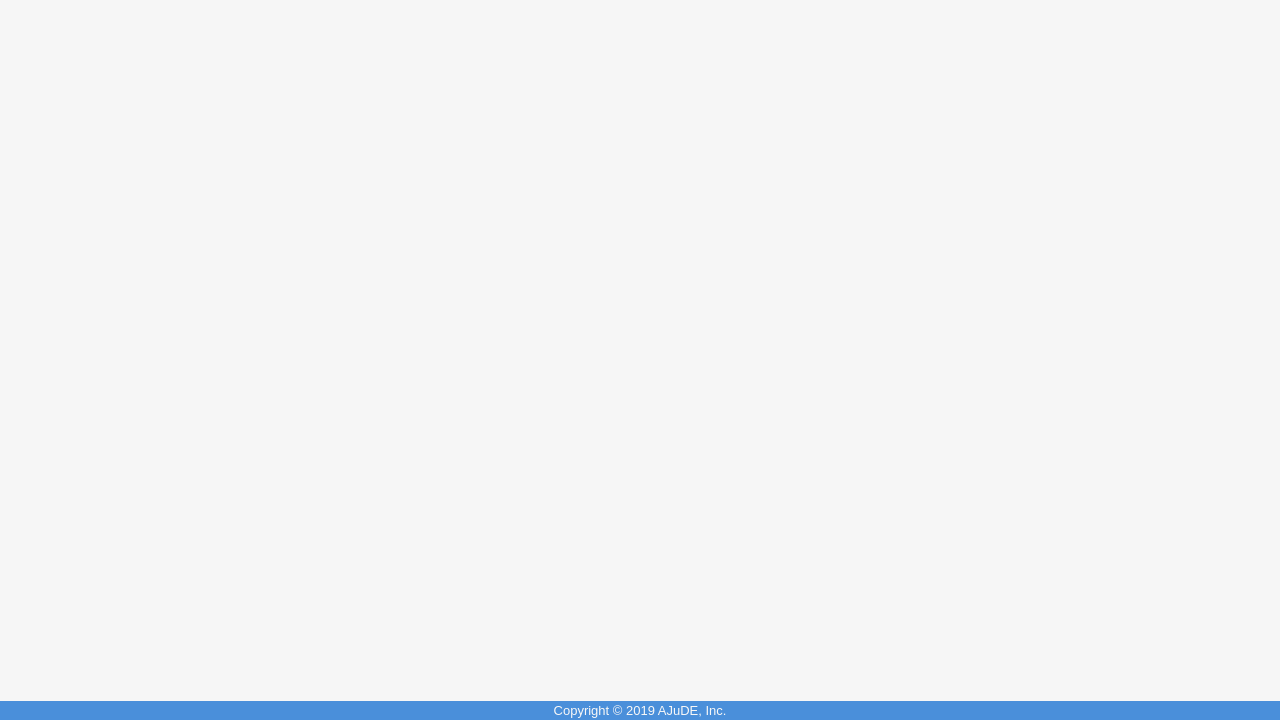
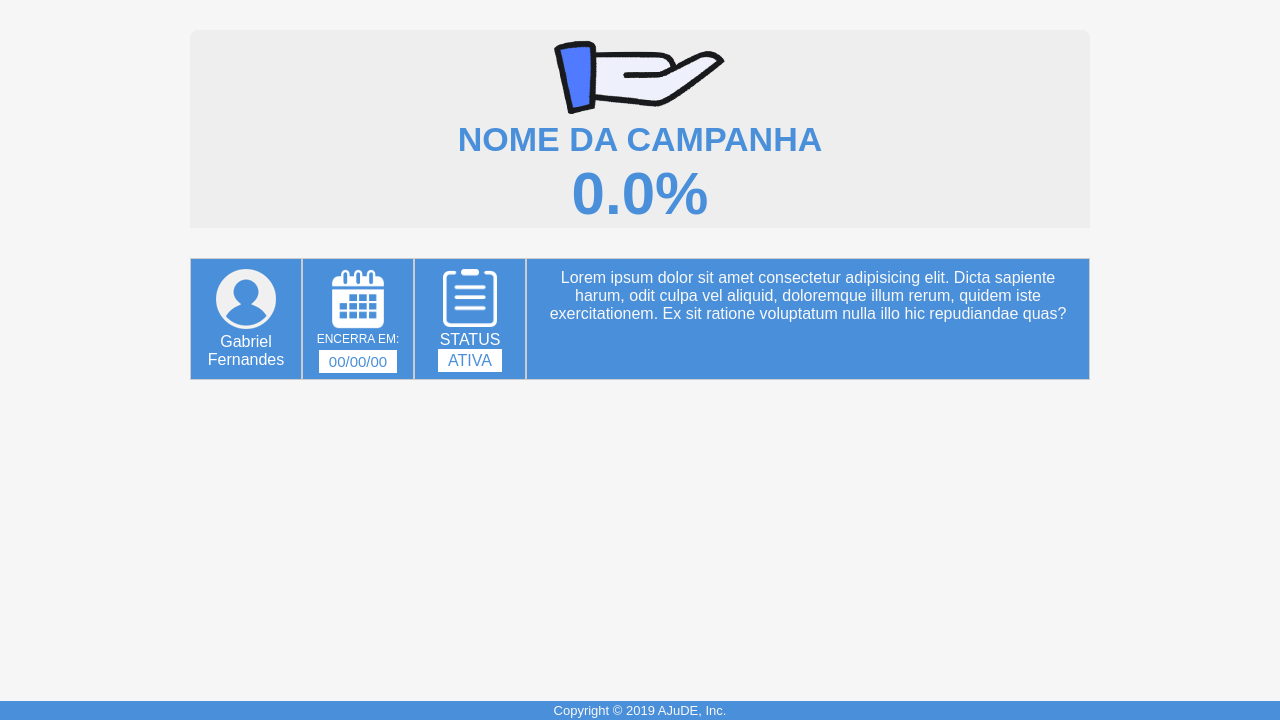
Before and after one commit to joaobnd/frontend-psoft, a PHP site: page /views/campaign.html in a window 1280 px wide. Shown: the part 80-800 px from the top of the page. Run offline with PHP 8.4, Linux system fonts and the light colour scheme.

Commit message:
50% da parte visual da us4 completa

```diff
--- a/services/campaignService.js
+++ b/services/campaignService.js
@@ -1,5 +1,36 @@
 window.onload = () => {
-    let $hash = location.hash;
+    let $container = document.querySelector('#container-list');
+    let $hash = location.hash.split('#')[1];
 
-    alert($hash);
+    // if ($hash == '' || $hash == null) {
+    //     window.location.href = 'index.html';
+    // }
+
+    // fetch('http://localhost:8080/v1/api/campaigns?url=' + $hash, {
+    //     method: 'GET',
+    //     headers: {
+    //         'Access-Control-Allow-Origin': '*',
+    //         'Content-Type': 'application/json; charset=utf-8',
+    //         'Authorization': 'Bearer ' + localStorage.getItem('token')
+    //     }
+    // })
+    // .then(response => {
+    //     if(!response.ok) {
+    //         window.location.href = 'index.html';
+    //     }
+    //     return response.text();
+    // })
+    // .then(data => {
+
+    // })
+    // .catch(() => {
+    //     window.location.href = 'index.html';
+    // });
 };
+
+/**
+ * Cria os elementos graficos que representam a campanha
+ */
+function createElements() {
+
+}
--- a/services/newPasswordService.js
+++ b/services/newPasswordService.js
@@ -55,9 +55,7 @@ function changePassword(token, newPassword) {
         window.location.href = 'login.html';
     })
     .catch(() => {
-        alert(token);
         alert('Ocorreu um erro com o servidor, tente novamente mais tarde!');
-
     });
 };
 
--- a/styles/campaigns.css
+++ b/styles/campaigns.css
@@ -1,3 +1,5 @@
+/* ALL FILES */
+
 * {
     margin: 0;
     padding: 0;
@@ -81,6 +83,8 @@ h2 {
     width: 100%;
 }
 
+/* SEARCH CAMPAIGN */
+
 #container-campaigns {
     margin: 30px 0% 25px 0%;
     text-align: center;
@@ -154,8 +158,6 @@ h2 {
     color: #444;
 }
 
-
-
 footer {
     padding: 2px 0;
     background-color: #4a8fda;
@@ -181,3 +183,120 @@ footer {
 #profile-btn img{
     height: 42px;
 }
+
+/* CAMPAIGN */
+
+#campaign-header {
+    background-color: #EEE;
+    width: 900px;
+    margin: 30px auto;
+    display: block;
+    border-top-left-radius: 8px;
+    border-top-right-radius: 8px;
+}
+
+#campaign-header img{
+    margin: 0 auto;
+    display: block;
+}
+
+#campaign-header h3{
+    color: #4a8fda;
+    margin: 0 auto;
+    text-align: center;
+    font-size: 34px;
+    font-weight: bold;
+}
+
+#campaign-header span{
+    color: #4a8fda;
+    font-size: 60px;
+    text-align: center;
+    display: block;
+    font-weight: bold;
+}
+
+
+#container-list {
+    background-color: #4a8fda;
+    width: 900px;
+    margin: 30px auto;
+    display: block;
+    border-bottom-left-radius: 8px;
+    border-bottom-right-radius: 8px;
+}
+
+#container-list div{
+    background-color: #4a8fda;
+    float: left;
+    width: 33,3%;
+    height: 100px;
+    border: 1px solid #CCC;
+    padding: 10px;
+    box-sizing: content-box;
+}
+
+#owner-div {
+    width: 90px;
+    padding: 20px 20px;
+    text-align: center;
+    color: #FFF;
+}
+
+#owner-div a {
+    text-decoration: none;
+    color: #FFF;
+}
+
+#deadline-div {
+    width: 90px;
+    padding: 20px 5px;
+    text-align: center;
+    color: #FFF;
+    font-size: 12px;
+}
+
+#deadline-div p{
+    margin-bottom: 7px;
+}
+
+#deadline-div span{
+    font-size: 15px;
+    color: #4a8fda;
+    background-color: #FFF;
+    padding: 3px 10px;
+    text-transform: uppercase;
+}
+
+#status-div {
+    text-align: center;
+    color: #FFF;
+    width: 90px;
+}
+
+#status-div p{
+    margin-bottom: 3px;
+}
+
+#status-div span{
+    color: #4a8fda;
+    background-color: #FFF;
+    padding: 3px 10px;
+    text-transform: uppercase;
+}
+
+#description-div {
+    float: left;
+    color: #F8F8F8;
+    width: 542px;
+    text-align: center;
+}
+
+#campaign-content {
+    background-color: #EEE;
+    width: 900px;
+    margin: 30px auto;
+    display: block;
+    border-top-left-radius: 8px;
+    border-top-right-radius: 8px;
+}
--- a/views/campaign.html
+++ b/views/campaign.html
@@ -43,7 +43,37 @@
 
     <!-- CAMPANHAS -->
     <section id="campaign-section">
+        <div id="campaign-header">
+            <div>
+                <img src="../styles/img/logo.png" height="90px" alt="">
+                <h3 id="campaign-title">NOME DA CAMPANHA</h3>
+                <span id="percent-value">0.0%</span>
+            </div>
+        </div>
         <div id="container-list">
+            <div id="owner-div">
+                <a href="">
+                    <img src="../styles/img/profile.png" alt="profile logo">
+                    <p id="owner-fname">Gabriel</p>
+                    <p id="owner-lname">Fernandes</p>
+                </a>
+            </div>
+            <div id="deadline-div">
+                <img src="../styles/img/calendar.png" height="60px" alt="calender logo">
+                <p>ENCERRA EM:</p>
+                <span id="campaign-status">00/00/00</span>
+            </div>
+            <div id="status-div">
+                <img src="../styles/img/status.png" height="58px" alt="">
+                <p>STATUS</p>
+                <span id="campaign-status">Ativa</span>
+            </div>
+            <div id="description-div">
+                Lorem ipsum dolor sit amet consectetur adipisicing elit. Dicta sapiente harum, odit culpa vel aliquid,
+                doloremque illum rerum, quidem iste exercitationem. Ex sit ratione voluptatum nulla illo hic repudiandae quas?
+            </div>
+        </div>
+        <div id="campaign-content">
 
         </div>
     </section>
--- a/views/create-campaign.html
+++ b/views/create-campaign.html
@@ -50,7 +50,7 @@
             <form class="submit-form">
                 <div class="form-group">
                     <label>Título da campanha</label>
-                    <input type="text" id="campaign-name" maxlength="64" required>
+                    <input type="text" id="campaign-name" maxlength="35" required>
                 </div>
 
                 <div class="form-group">
```
Also changed, not shown: styles/img/calendar.png (added), styles/img/campaign-logo.png (added), styles/img/logo.png, styles/img/status.png (added), styles/img/wallpaper2.jpg.
